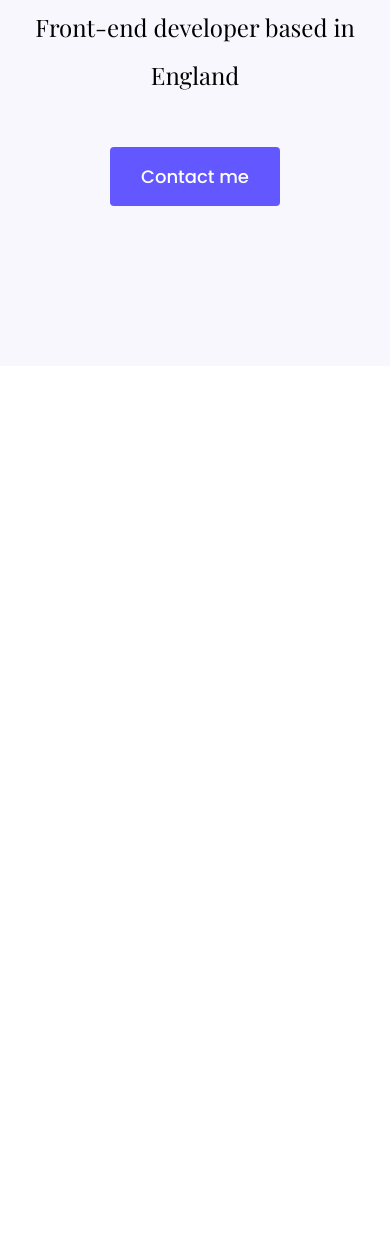
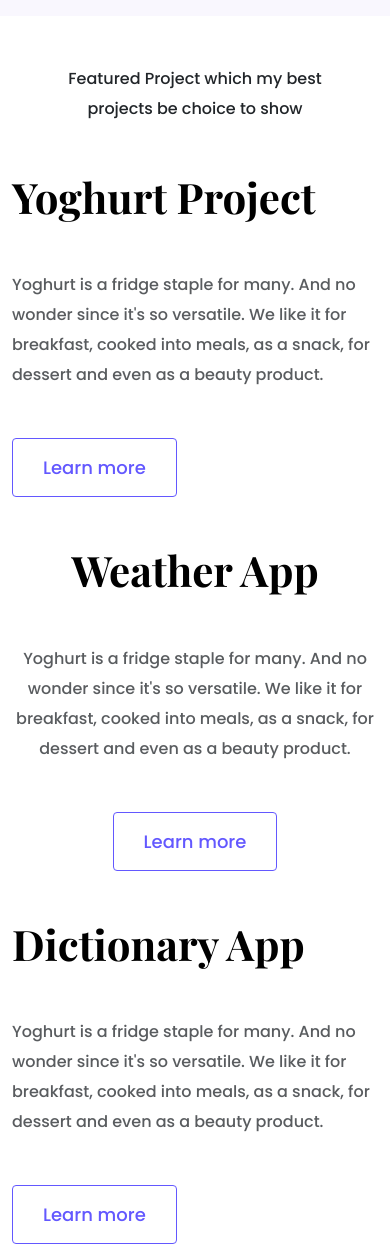
Before and after one commit to gemmasmedley90/portfolio--project, a plain HTML site: page index.html in a window 390 px wide. Shown: the part 449-1693 px from the top of the page. Before the commit the page ends 844 px from the top, so only its background shows below. Drawn offline with nearby package versions, Linux system fonts and the light colour scheme; a web font is replaced by a local one.

Commit message:
Integrate homepage design

```diff
--- a/index.html
+++ b/index.html
@@ -23,5 +23,48 @@
 <a href="#" class="btn btn-branding">Contact me</a>
 </div>
 </div>
+<p class="text-center m-5">Featured Project which my best projects be choice to show</p>
+
+<div class="container">
+    <div class="row mb-5">
+        <div class="col d-none d-lg-block">
+            <img src="images/yogurt.png" class="img-fluid" alt="" />
+        </div>
+        <div class="col">
+        <div class="project-description"></div>
+<h2 class="mb-5">Yoghurt Project</h2>
+<p class="mb-5 text-muted">Yoghurt is a fridge staple for many. And no wonder since it's so versatile. We like it for breakfast, cooked into meals, as a snack, for dessert and even as a beauty product.</p>
+<a href="" class="btn btn-branding-outline">Learn more</a>
+</div>
+</div>
+
+
+     <div class="row mb-5">
+        <div class="col">
+        <div class="project-description">
+<h2 class="mb-5">Weather App</h2>
+<p class="mb-5 text-muted">Yoghurt is a fridge staple for many. And no wonder since it's so versatile. We like it for breakfast, cooked into meals, as a snack, for dessert and even as a beauty product.</p>
+<a href="" class="btn btn-branding-outline">Learn more</a>
+</div>
+</div>
+<div class="col d-none d-lg-block">
+            <img src="images/weather.png" class="img-fluid" alt="" />
+        </div>
+</div>
+
+     <div class="row">
+        <div class="col d-none d-lg-block">
+            <img src="images/dictionary.png" class="img-fluid" alt="" />
+        </div>
+        <div class="col">
+        <div class="project-description"></div>
+<h2 class="mb-5">Dictionary App</h2>
+<p class="mb-5 text-muted">Yoghurt is a fridge staple for many. And no wonder since it's so versatile. We like it for breakfast, cooked into meals, as a snack, for dessert and even as a beauty product.</p>
+<a href="" class="btn btn-branding-outline">Learn more</a>
+</div>
+</div>
+    </div>
+
+</div>
 </body>
 </html>
--- a/styles/portfolio.css
+++ b/styles/portfolio.css
@@ -17,11 +17,17 @@ h1, h2, h3, h4, h5, h6 {
 
 h1 {
     font-size: 96px;
-    font-weight: bold;
+    line-height: 1.5;
+}
+
+h2 {
+    font-size: 64px;
 }
 
 p {
     font-weight: normal;
+    font-size: 16px;
+    line-height: 30px;
 }
 
 .hero {
@@ -41,7 +47,7 @@ p {
     font-family: var(--heading-font-family);
     font-weight: normal;
     font-size: 24px;
-    line-height: 2;
+    line-height: 1.5;
 }
 
 .btn-branding {
@@ -52,3 +58,33 @@ p {
     line-height: 27px;
     padding: 15px 30px;
 }
+
+.btn-branding-outline {
+    color: var(--branding-color);
+    border: 1px solid var(--branding-color);
+    border-radius: 4px;
+    font-size: 18px;
+    line-height: 27px;
+    padding: 15px 30px;
+}
+
+.project-description {
+    padding: 120px 60px;
+}
+
+@media (max-width: 900px){
+    h1 {
+        font-size: 44px;
+        line-height: 2;
+    }
+    h2 {
+        font-size: 42px;
+    }
+    .hero {
+    padding: 80px 20px;
+}
+    .project-description {
+        padding: 0;
+        text-align: center;
+    }
+}
```
Also changed, not shown: images/dictionary.png (added), images/weather.png (added), images/yogurt.png (added).
